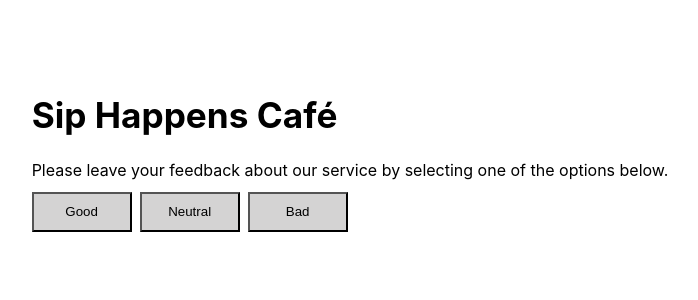
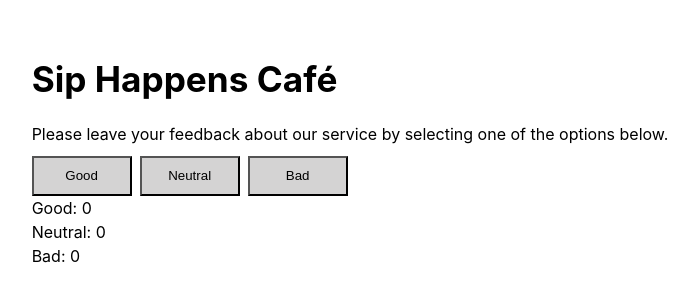
Before and after one commit to Yilchik/goit-react-hw-02, a React (Vite) app: page / in a window 1280 px wide. Shown: the part 252-552 px from the top of the page, without its empty margins (290-988 px from the left). Built offline with nearby package versions, Linux system fonts and the light colour scheme.

Commit message:
feedback

```diff
--- a/src/App.jsx
+++ b/src/App.jsx
@@ -1,12 +1,24 @@
+import { useState } from "react";
 import "./App.css";
 import Description from "./components/Description/Description";
+import Feedback from "./components/Feedback/Feedback";
 import Options from "./components/Options/Options";
 
 function App() {
+  const [feedback, setFeedback] = useState({
+    good: 0,
+    neutral: 0,
+    bad: 0,
+  });
+
+  const handleClick = () => {
+    setFeedback(feedback + 1);
+  };
   return (
     <>
       <Description />
-      <Options />
+      <Options updateFeedback={handleClick} />
+      <Feedback feedback={feedback} />
     </>
   );
 }
--- a/src/components/Feedback/Feedback.jsx
+++ b/src/components/Feedback/Feedback.jsx
@@ -0,0 +1,14 @@
+import React from "react";
+import css from "./Feedback.module.css";
+
+const Feedback = ({ feedback }) => {
+  return (
+    <div className={css.feedback}>
+      <p>Good: {feedback.good}</p>
+      <p>Neutral: {feedback.neutral}</p>
+      <p>Bad: {feedback.bad}</p>
+    </div>
+  );
+};
+
+export default Feedback;
--- a/src/components/Feedback/Feedback.module.css
+++ b/src/components/Feedback/Feedback.module.css
@@ -0,0 +1,5 @@
+.feedback {
+  display: flex;
+  justify-content: flex-start;
+  flex-direction: column;
+}
--- a/src/index.css
+++ b/src/index.css
@@ -44,4 +44,5 @@ button {
   background: #d4d3d3;
   color: black;
   text-align: center;
+  cursor: pointer;
 }
```
